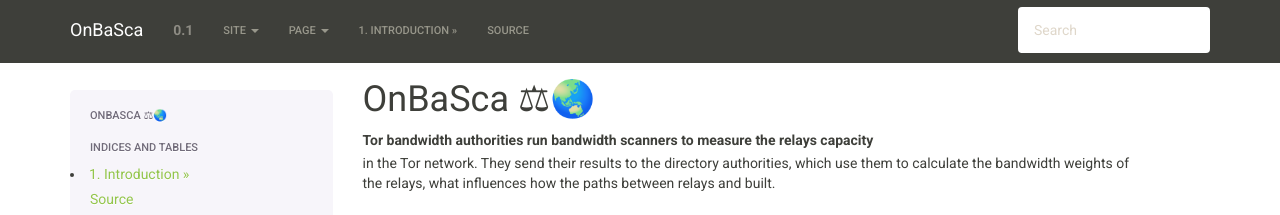
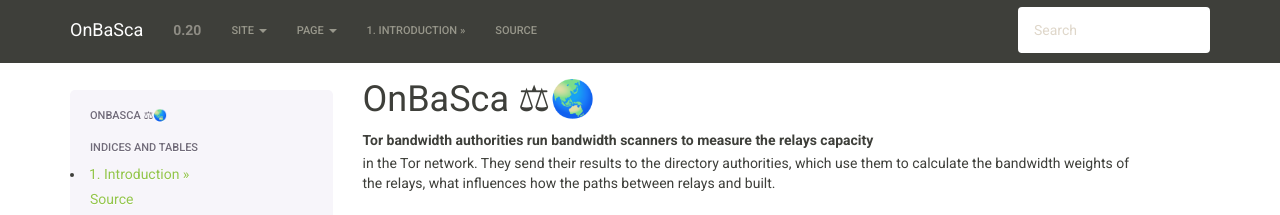
Before and after one commit to juga0/onbasca, a Sphinx documentation site: the page built from docs/source/index.rst, in a window 1280 px wide. Shown: the top 215 px of the page. Built offline with Sphinx 7.4.7, drawn with Linux system fonts in a browser that asks for light colours; formulas are drawn with MathJax 3.

Commit message:
Bump version

```diff
--- a/docs/source/conf.py
+++ b/docs/source/conf.py
@@ -67,9 +67,9 @@
 # built documents.
 #
 # The short X.Y version.
-version = u'0.1'
+version = u'0.20'
 # The full version, including alpha/beta/rc tags.
-release = u'0.1'
+release = u'0.2.0'
 
 # The language for content autogenerated by Sphinx. Refer to documentation
 # for a list of supported languages.
```
